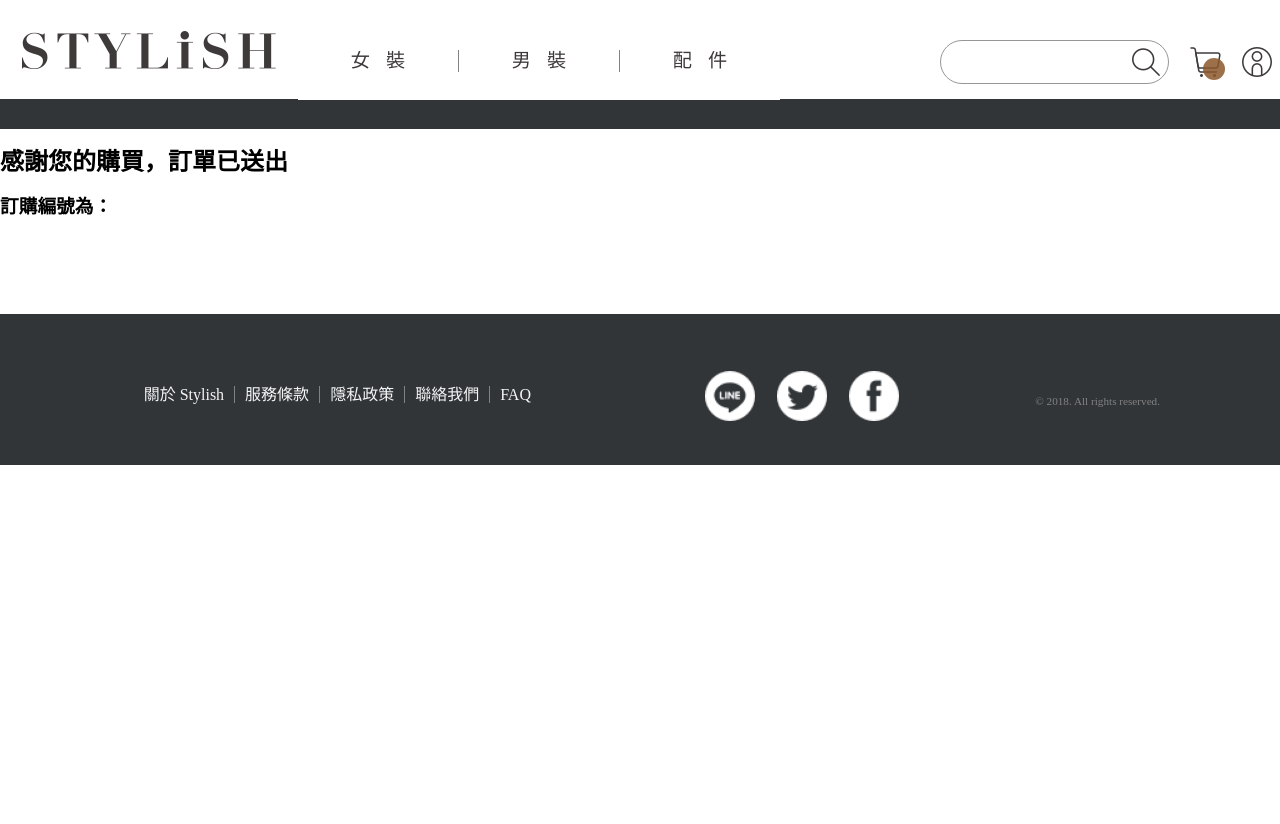
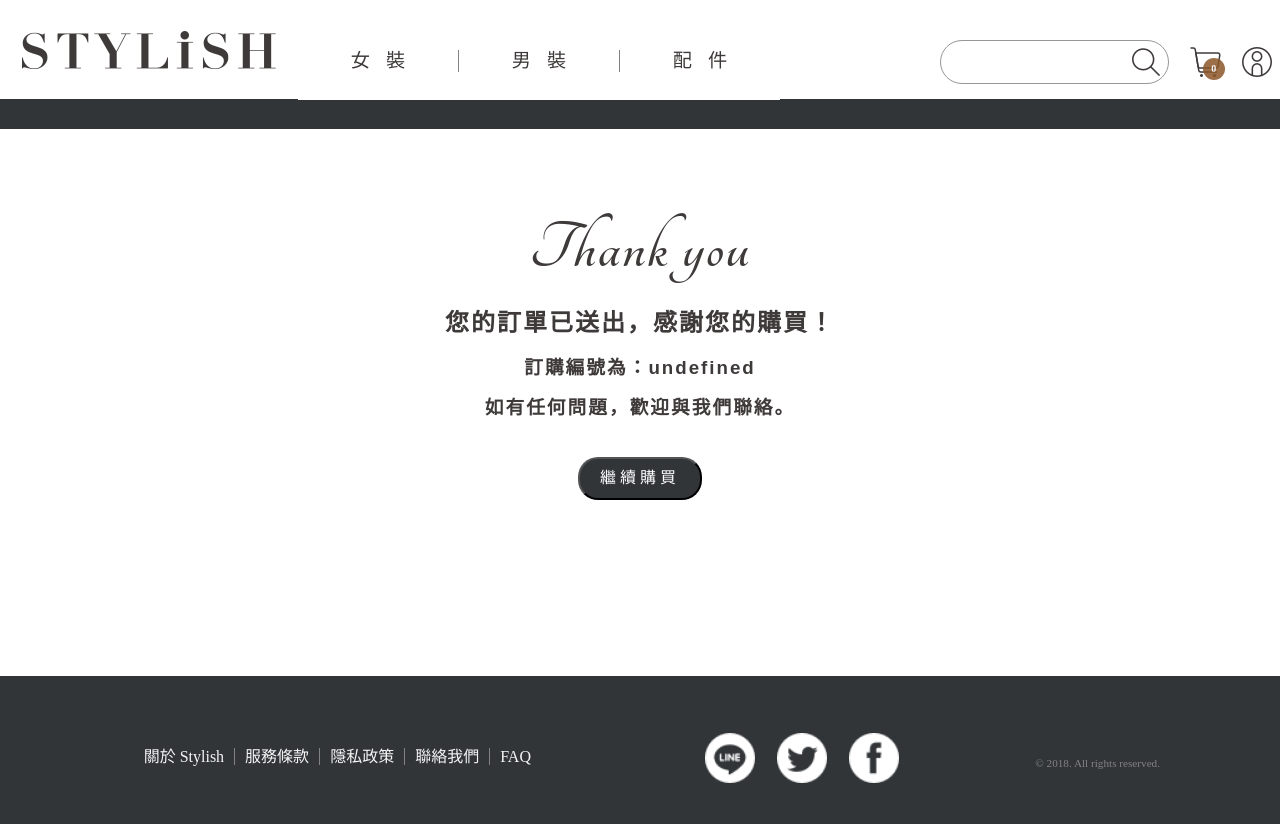
Before and after one commit to AislynYC/aislynyc.github.io, a plain HTML site: page students/aislyn/stylish/pages/thank.html in a window 1280 px wide. Before the commit the page ends 800 px from the top, so only its background shows below. Drawn offline with Linux system fonts and the light colour scheme.

Commit message:
Complete thank page RWD layout

```diff
--- a/students/aislyn/stylish/css/style.css
+++ b/students/aislyn/stylish/css/style.css
@@ -4,6 +4,7 @@ html {
 .container {
   width: 100%;
   margin: 0 auto;
+  min-height: calc(100vh - 315px);
 }
 
 /***************  HEADER ***************/
@@ -210,7 +211,7 @@ html {
   margin-top: 99px;
 }
 .row {
-  margin: 0 auto;
+  margin: 0 auto 30px;
   width: 86.7%;
   display: flex;
   flex-flow: wrap;
@@ -296,7 +297,6 @@ html {
 .main-footer {
   padding-top: 23px;
   padding-bottom: 13px;
-  margin-top: 30px;
   margin-bottom: 60px;
 }
 
@@ -376,6 +376,10 @@ html {
 @media (min-width: 1024px) {
   html {
     font-size: 16px;
+  }
+
+  .container {
+    min-height: calc(100vh - 247px);
   }
 
   .content-area {
--- /dev/null
+++ b/students/aislyn/stylish/css/thank.css
@@ -0,0 +1,37 @@
+#thank-msg {
+  margin: 0 auto;
+  text-align: center;
+  color: #3f3a3a;
+  font-family: Arial;
+  padding: 40px 0;
+  letter-spacing: 2px;
+}
+
+#thank-you {
+  font-family: 'Tangerine', cursive;
+  font-size: 60px;
+}
+
+#continue-btn {
+  color: white;
+  background-color: #313538;
+  padding: 10px 20px;
+  border-radius: 20px;
+  margin-top: 20px;
+  letter-spacing: 4px;
+}
+
+@media (min-width: 680px) {
+  #thank-msg {
+    padding: calc(15vh) 0;
+  }
+  #thank-you {
+    font-size: 70px;
+  }
+}
+@media (min-width: 1024px) {
+  #thank-msg {
+    margin-top: 0;
+    padding: calc(10vh) 0;
+  }
+}
--- a/students/aislyn/stylish/js/thank.js
+++ b/students/aislyn/stylish/js/thank.js
@@ -1,3 +1,31 @@
 let query = window.location.search.substring(1);
 let orderNumber = query.split('=')[1];
-console.log(orderNumber);
+const cartQtyWeb = document.getElementsByClassName('cart-qty')[0];
+const cartQtyMobile = document.getElementsByClassName('cart-qty')[1];
+
+// Get Cart Data from Local Storage
+const getLocalStorage = () => {
+  if (localStorage['cart'] !== undefined) {
+    cart = JSON.parse(localStorage['cart']);
+  } else {
+    cart = {};
+  }
+};
+getLocalStorage();
+
+// Update Cart Badge
+const updateCartBadge = () => {
+  let cartCount = 0;
+
+  for (let [key, value] of Object.entries(cart)) {
+    cartCount += parseInt(value.qty);
+  }
+
+  cartQtyWeb.innerHTML = cartCount;
+  cartQtyMobile.innerHTML = cartCount;
+};
+updateCartBadge();
+
+// Show order Number
+const orderNum = document.getElementById('order-number');
+orderNum.innerHTML = orderNumber;
--- a/students/aislyn/stylish/pages/thank.html
+++ b/students/aislyn/stylish/pages/thank.html
@@ -7,6 +7,11 @@
     <title>Stylish</title>
     <link rel="stylesheet" href="../css/reset.css" />
     <link rel="stylesheet" href="../css/style.css" />
+    <link
+      href="https://fonts.googleapis.com/css?family=Tangerine:700&display=swap"
+      rel="stylesheet"
+    />
+    <link rel="stylesheet" href="../css/thank.css" />
   </head>
 
   <body>
@@ -54,8 +59,14 @@
       </header>
       <!-- PRODUCT-Detail Start -->
       <div class="content-area">
-        <h2>感謝您的購買，訂單已送出</h2>
-        <h3>訂購編號為：</h3>
+        <div id="thank-msg">
+          <div id="thank-you">Thank you</div>
+          <h2>您的訂單已送出，感謝您的購買！</h2>
+          <h3>訂購編號為：<span id="order-number"></span></h3>
+
+          <h3>如有任何問題，歡迎與我們聯絡。</h3>
+          <button id="continue-btn">繼續購買</button>
+        </div>
       </div>
       <!-- PRODUCT-Detail End -->
       <div class="mobile-tool">
@@ -79,6 +90,7 @@
           </div>
         </a>
       </div>
+    </div>
     <div class="main-footer">
       <div class="wrap">
         <ul>
@@ -98,7 +110,6 @@
         <p>&copy; 2018. All rights reserved.</p>
       </div>
     </div>
-    </div>
 
     <script src="../js/thank.js"></script>
   </body>
```
Lines whose indentation alone changed are shown as unchanged.
